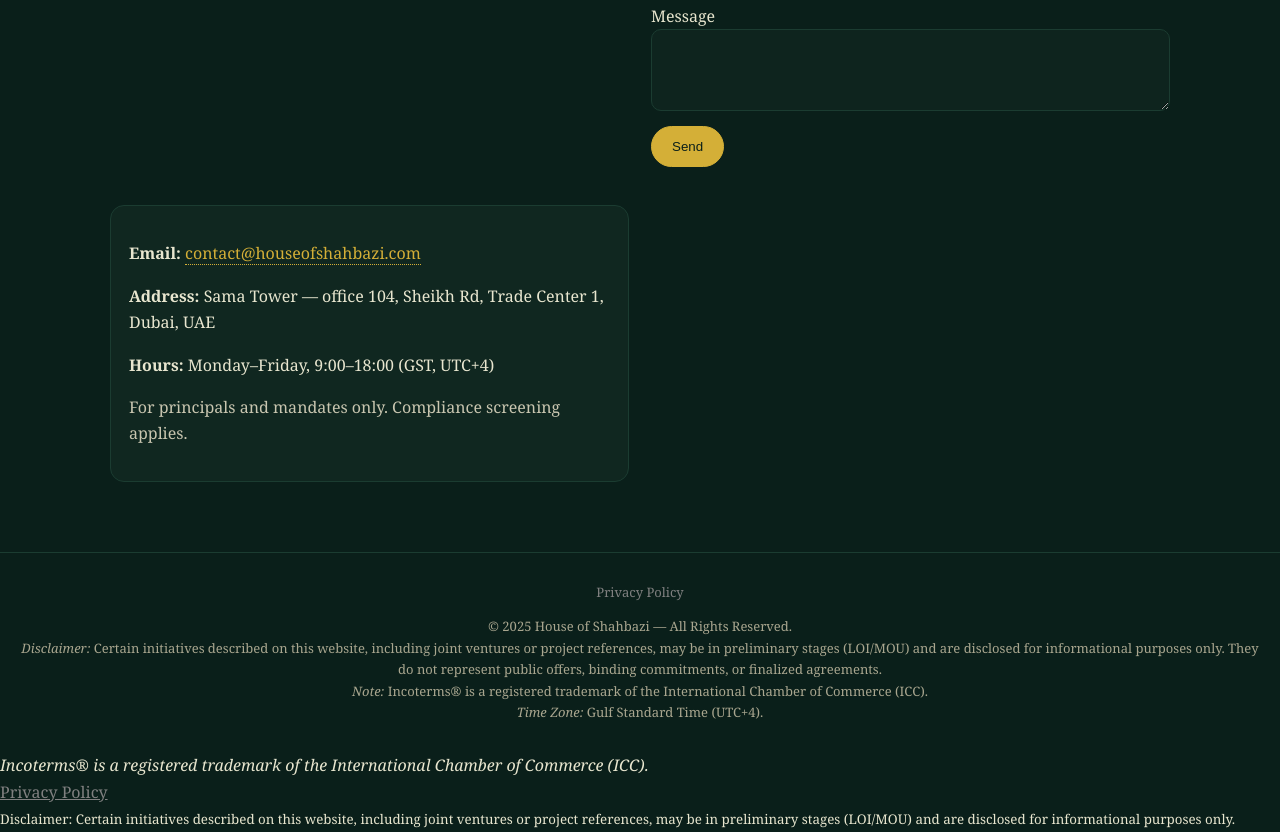
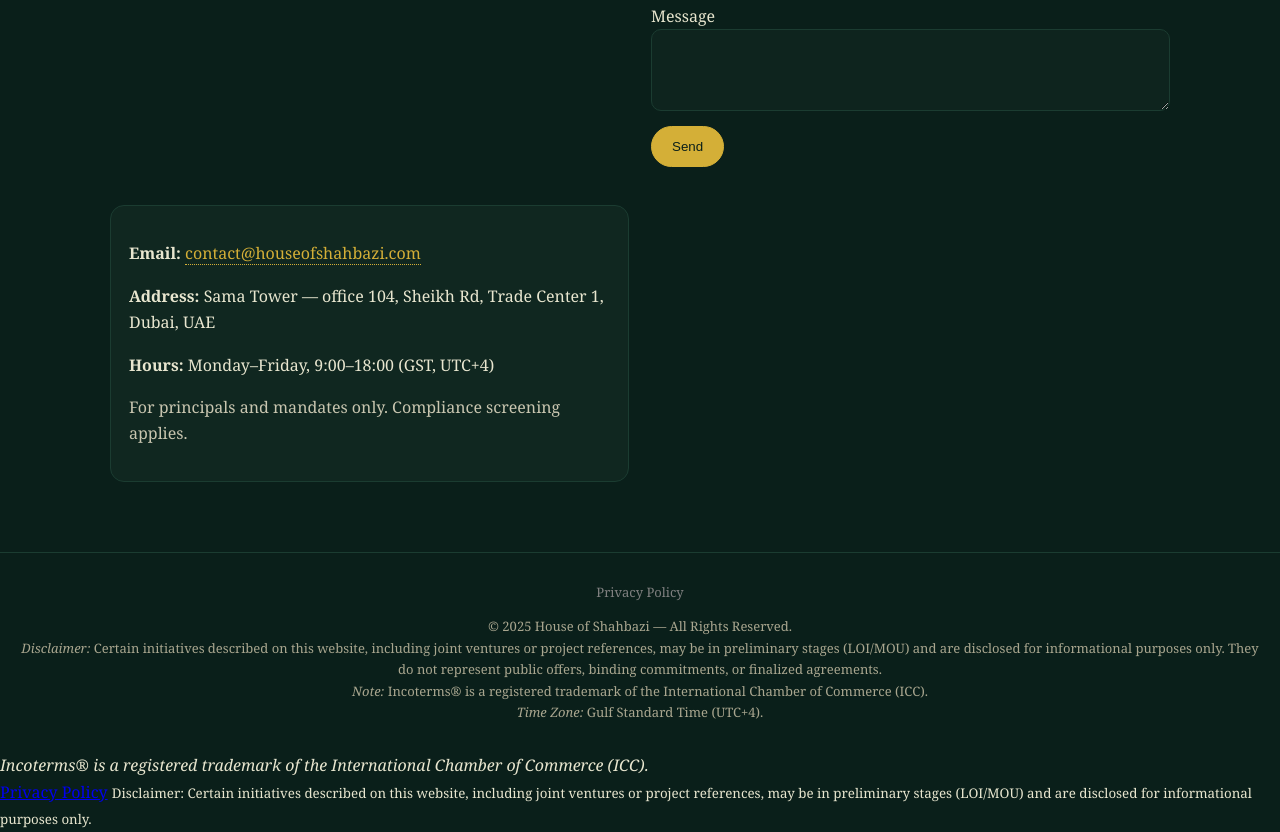
Before and after one commit to houseofshahbazi/houseofshahbazi, a plain HTML site: page index.html in a window 1280 px wide. Shown: the part 3761-4593 px from the top of the page. Drawn offline with Linux system fonts and the light colour scheme.

Commit message:
index.html

```diff
--- a/index.html
+++ b/index.html
@@ -180,7 +180,7 @@
   <script>document.getElementById('y').textContent = new Date().getFullYear();</script>
 </footer>
   <i>Incoterms® is a registered trademark of the International Chamber of Commerce (ICC).</i><br>
-  <a href="#" style="color: gray; text-decoration: underline;">Privacy Policy</a><br>
+  <a href="privacy.html">Privacy Policy</a>
   <small>Disclaimer: Certain initiatives described on this website, including joint ventures or project references, may be in preliminary stages (LOI/MOU) and are disclosed for informational purposes only.</small>
   </footer>
 </body>
```
